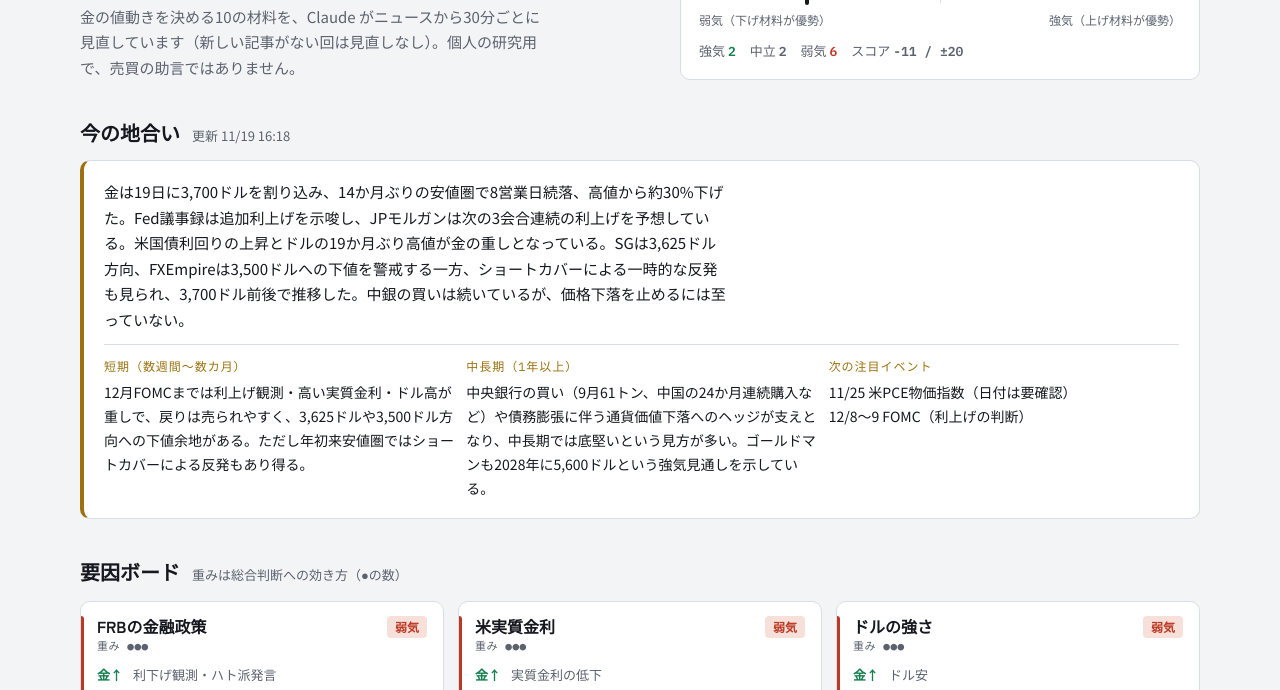
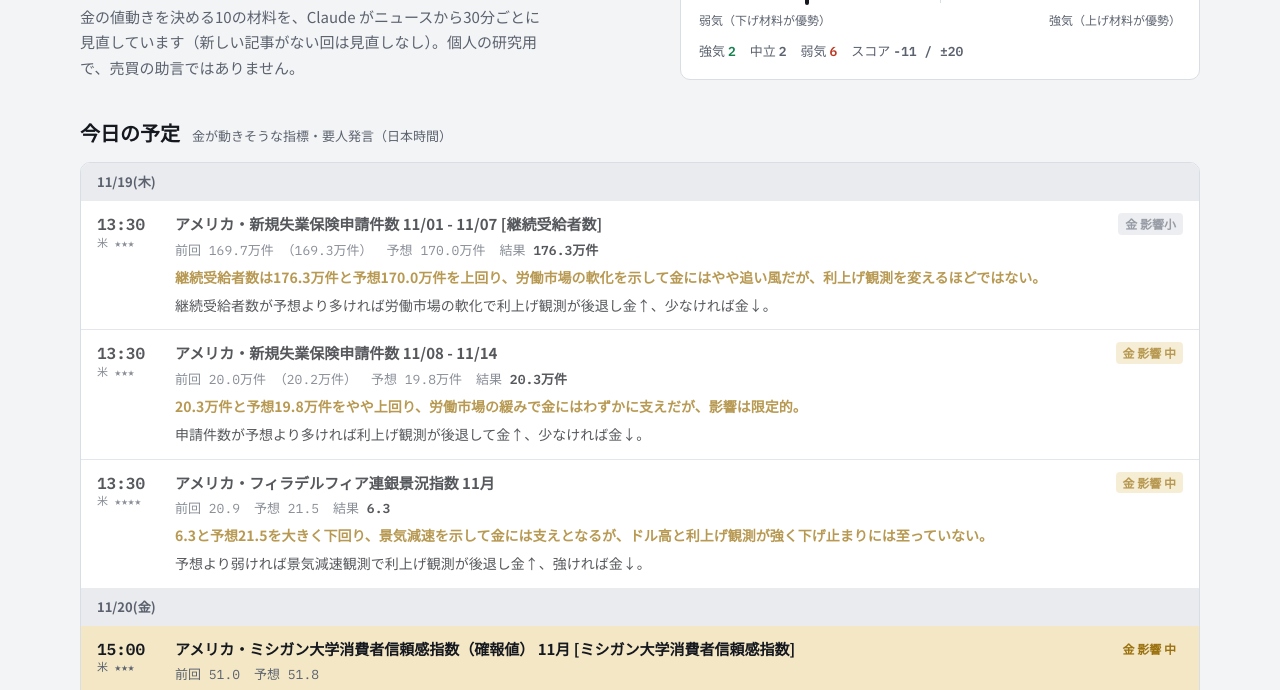
Before and after one commit to takukogu-rgb/fx-gold-notes, a plain HTML site: page index.html in a window 1280 px wide. Shown: the part 110-800 px from the top of the page. Drawn offline with Linux system fonts and the light colour scheme.

Commit message:
update 2026-11-20 01:28

```diff
--- a/index.html
+++ b/index.html
@@ -112,7 +112,25 @@ thead th{border-top:0;font-size:12px;color:var(--muted);font-weight:700;backgrou
 td.up{color:var(--bull);font-weight:700} td.dn{color:var(--bear);font-weight:700}
 .foot{font-size:12px;color:var(--muted);margin-top:8px}
 
-@media (max-width:760px){header.top{grid-template-columns:1fr}.ni{grid-template-columns:1fr}}
+.ev-list{margin-top:16px;background:var(--surface);border:1px solid var(--line);border-radius:10px;overflow:hidden}
+.ev-day{padding:8px 16px;background:var(--sunk);font-weight:700;font-size:13px;color:var(--muted)}
+.ev{display:grid;grid-template-columns:64px minmax(0,1fr) auto;gap:4px 14px;padding:12px 16px;border-top:1px solid var(--line);align-items:start}
+.ev-day+.ev{border-top:0}
+.ev.done{opacity:.72}
+.ev.next{background:var(--gold-soft);opacity:1}
+.ev-time{font-family:var(--f-mono);font-size:16px;font-weight:600;line-height:1.4}
+.ev-time small{display:block;font-size:11px;font-weight:400;color:var(--muted)}
+.ev-main{display:flex;flex-direction:column;gap:4px;min-width:0}
+.ev-name{font-weight:700;line-height:1.5}
+.ev-vals{font-family:var(--f-mono);font-size:13px;color:var(--muted);display:flex;gap:14px;flex-wrap:wrap}
+.ev-vals b{color:var(--ink);font-weight:600}
+.ev-note{font-size:14px}
+.ev-note.res{color:var(--gold);font-weight:700}
+.ev-gold{font-size:12px;font-weight:700;white-space:nowrap;border-radius:4px;padding:0 7px;line-height:1.8}
+.g3{background:var(--bear-soft);color:var(--bear)} .g2{background:var(--gold-soft);color:var(--gold)}
+.g1,.g0{background:var(--flat-soft);color:var(--flat)}
+@media (max-width:760px){header.top{grid-template-columns:1fr}.ni{grid-template-columns:1fr}
+  .ev{grid-template-columns:56px minmax(0,1fr)}.ev-gold{grid-column:2;justify-self:start}}
 </style>
 </head>
 <body>
@@ -130,6 +148,12 @@ td.up{color:var(--bull);font-weight:700} td.dn{color:var(--bear);font-weight:700
       <div class="tally" id="tally"></div>
     </div>
   </header>
+
+  <section>
+    <h2>今日の予定 <small>金が動きそうな指標・要人発言（日本時間）</small></h2>
+    <div class="ev-list" id="events"><div class="empty">読み込み中…</div></div>
+    <p class="foot" id="evFoot"></p>
+  </section>
 
   <section>
     <h2>今の地合い <small id="updated"></small></h2>
@@ -281,12 +305,40 @@ function renderNews(){
   }).join("");
 }
 
+const FLAG={US:"米",EU:"ユーロ圏",DE:"独",GB:"英",CN:"中"};
+const GOLD=["影響小","影響小","影響 中","影響 大"];
+function renderEvents(){
+  const ev=(D.events||[]).slice().sort((a,b)=>a.t.localeCompare(b.t));
+  if(!ev.length){ $("events").innerHTML=`<div class="empty">この先36時間に大きな予定はありません。</div>`; $("evFoot").textContent=""; return; }
+  const now=Date.now(); let nextMarked=false, day="", html="";
+  const W="日月火水木金土";
+  for(const e of ev){
+    const d=new Date(e.t), dk=`${d.getMonth()+1}/${d.getDate()}(${W[d.getDay()]})`;
+    if(dk!==day){ day=dk; html+=`<div class="ev-day">${dk}</div>`; }
+    const done=e.done||(+d<now-60*60*1000);
+    let cls="ev"+(done?" done":"");
+    if(!done&&!nextMarked&&e.timed&&+d>=now-30*60*1000){ cls+=" next"; nextMarked=true; }
+    const tm=e.timed?`${String(d.getHours()).padStart(2,"0")}:${String(d.getMinutes()).padStart(2,"0")}`:"未定";
+    const name=e.name_ja||e.name;
+    const vals=[e.prev?`<span>前回 ${esc(e.prev)}</span>`:"",e.fc?`<span>予想 ${esc(e.fc)}</span>`:"",e.result?`<span>結果 <b>${esc(e.result)}</b></span>`:""].join("");
+    const g=Number.isFinite(e.gold)?e.gold:null;
+    html+=`<div class="${cls}"><div class="ev-time">${tm}<small>${esc(FLAG[e.country]||e.country)} ${"★".repeat(Math.min(5,e.imp||0))}</small></div>
+      <div class="ev-main"><div class="ev-name">${esc(name)}${done&&!e.result?' <span class="muted">（済）</span>':""}</div>
+        ${vals?`<div class="ev-vals">${vals}</div>`:""}
+        ${e.result_note?`<div class="ev-note res">${esc(e.result_note)}</div>`:""}
+        ${e.note?`<div class="ev-note">${esc(e.note)}</div>`:""}</div>
+      ${g!==null?`<span class="ev-gold g${g}">金 ${GOLD[g]}</span>`:"<span></span>"}</div>`;
+  }
+  $("events").innerHTML=html;
+  $("evFoot").innerHTML=`予定と結果の出典: <a href="https://fx.minkabu.jp/indicators" target="_blank" rel="noopener">みんかぶFX 経済指標カレンダー</a>・Forex Factory（要人発言）。一言は Claude の見方です。${D.eventsAt?" 取得 "+fmt(D.eventsAt):""}`;
+}
+
 async function load(){
   try{
     const r=await fetch("data.json?t="+Date.now(),{cache:"no-store"});
     if(!r.ok) throw new Error(r.status);
     D=await r.json(); META=D.meta||[]; FMAP=Object.fromEntries(META.map(m=>[m.id,m]));
-    renderTop(); renderFactors(); renderChart(); renderFilters(); renderNews();
+    renderTop(); renderEvents(); renderFactors(); renderChart(); renderFilters(); renderNews();
   }catch(e){
     $("sumText").textContent="データを読み込めませんでした。少し待ってから開き直してください。";
   }
```
Also changed, not shown: data.json (+1 -1 lines).
